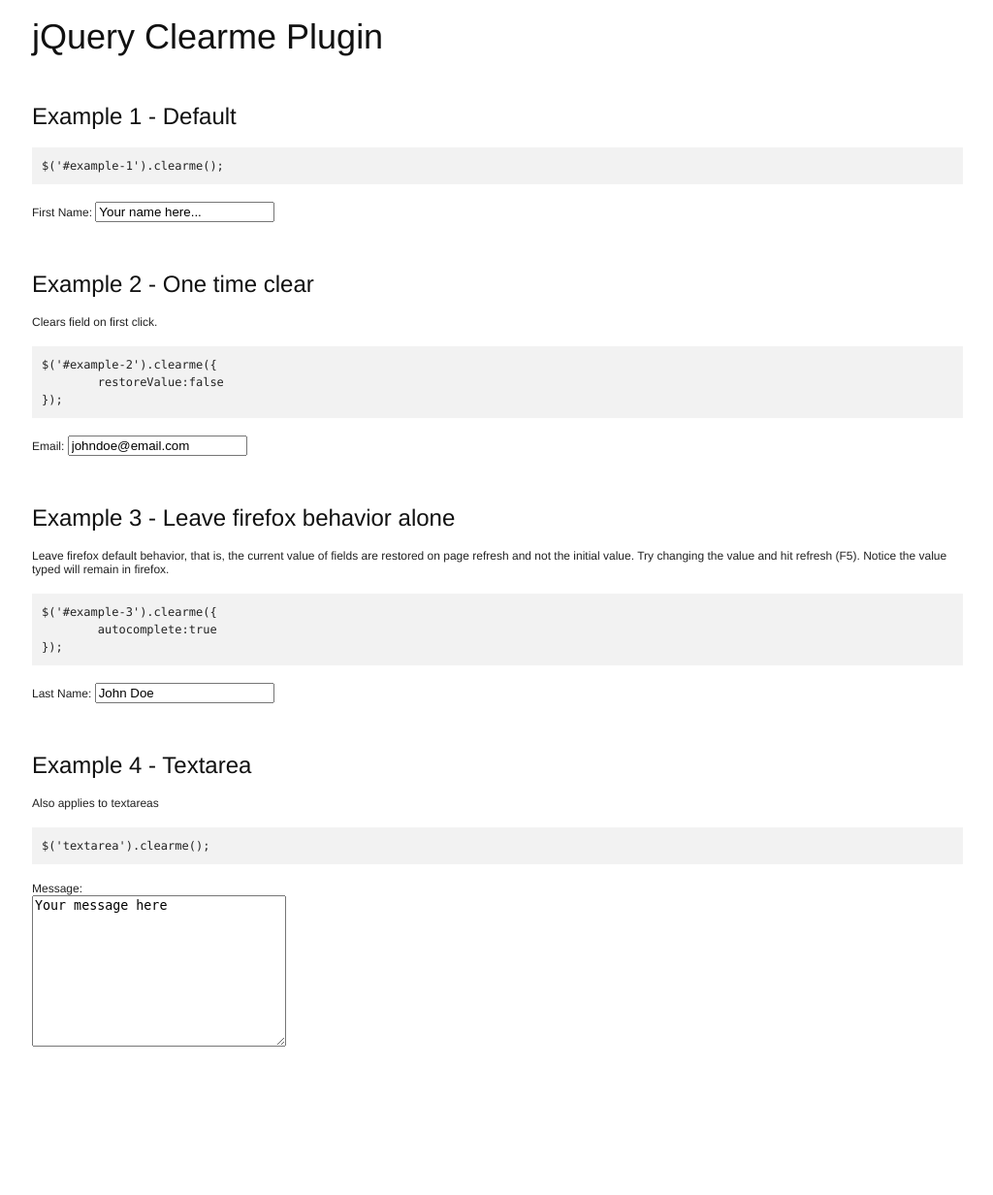
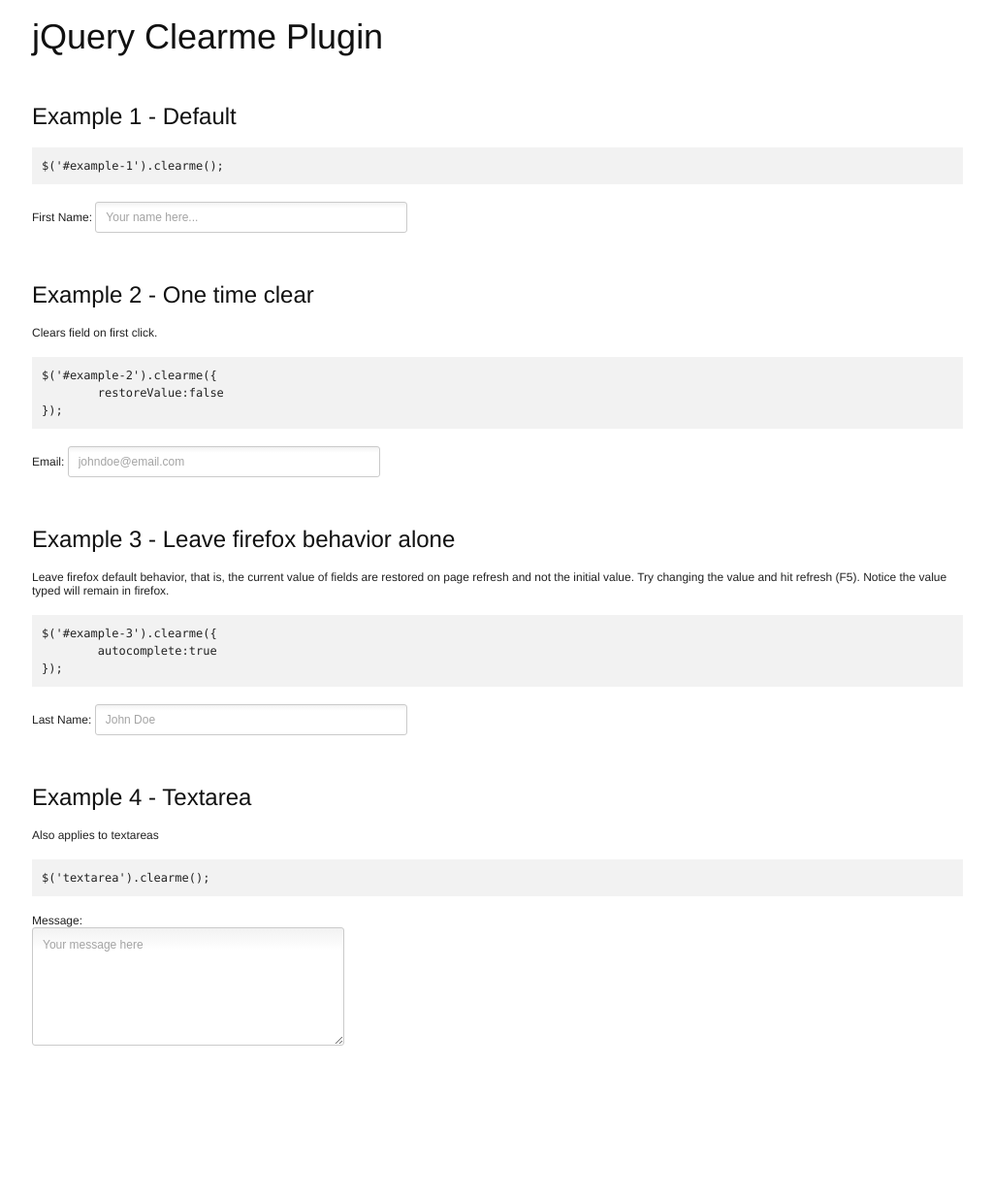
Before and after one commit to kosinix/clearme, a PHP site: page / in a window 1280 px wide. Shown: the whole page at 97% size, without its empty margins (127-1151 px from the left). After the commit the page ends 1078 px from the top, so only its background shows below. Run offline with PHP 8.4, Linux system fonts and the light colour scheme.

Commit message:
modified css for better textbox and textarea appearance. fix bug on js

```diff
--- a/css/style.css
+++ b/css/style.css
@@ -38,7 +38,11 @@ pre, code, tt {font:1em 'andale mono', 'lucida console', monospace;line-height:1
 
 
 /* Page Structure */
-#wrapper{ margin:0 auto; text-align:left; width:960px; }
+#wrapper{
+	margin:0 auto;
+	text-align:left;
+	width:960px;
+}
 
 
 /* Sample Page Styling */
@@ -52,4 +56,39 @@ h1{
 .entry-example{
 	margin-bottom:50px;
 }
-pre{ padding:10px; background: #F2F2F2;}
+pre{
+	padding:10px;
+	background: #F2F2F2;
+}
+input[type=text].uncleared,
+textarea.uncleared{
+	color:#a4a4a4;
+}
+input[type=text],
+textarea{
+	color:#000;
+	min-width:300px;
+	height:100px;
+	font-family:Arial;
+	font-size:12px;
+	border:1px solid #cacaca;
+	padding:10px;
+	background: #e2e2e2;
+	-moz-border-radius:3px; /* Firefox */
+	-webkit-border-radius:3px; /* Safari and chrome */
+	border-radius:3px; /* CSS3 */
+	background: #f2f2f2;
+	background: -moz-linear-gradient(top,  #f2f2f2 0%, #ffffff 19%);
+	background: -webkit-gradient(linear, left top, left bottom, color-stop(0%,#f2f2f2), color-stop(19%,#ffffff));
+	background: -webkit-linear-gradient(top,  #f2f2f2 0%,#ffffff 19%);
+	background: -o-linear-gradient(top,  #f2f2f2 0%,#ffffff 19%);
+	background: -ms-linear-gradient(top,  #f2f2f2 0%,#ffffff 19%);
+	background: linear-gradient(top,  #f2f2f2 0%,#ffffff 19%);
+	filter: progid:DXImageTransform.Microsoft.gradient( startColorstr='#f2f2f2', endColorstr='#ffffff',GradientType=0 );
+}
+input[type=text]{
+	width:200px;
+	padding:0 10px;
+	height:30px;
+	line-height:30px;
+}
--- a/index.html
+++ b/index.html
@@ -12,7 +12,7 @@
 	<script type="text/javascript">
 	$(document).ready(function(){
 		//example 1
-		$('input').clearme();
+		$('#example-1').clearme();
 
 		//example 2
 		$('#example-2').clearme({
--- a/js/clearme-1.0.0.js
+++ b/js/clearme-1.0.0.js
@@ -23,20 +23,20 @@
 			return this.each(function() {
 				var field = $(this);//jquery object of our select element
 
-				if(field.is('input[type=text]') && field.is('textarea')){//check if its the correct element
+				if(field.is('input[type=text]') || field.is('textarea')){//check if its the correct element
 
 					if(options.autocomplete==false){
 						field.attr('autocomplete','off'); //prevent previous form values to appear on page refresh in Firefox
 					}
-
+					field.addClass('uncleared');
 					field.focus(function(){
 						if(!$(this).data('cleared')){
 							$(this).data('value', $(this).val());
-							$(this).data('cleared', true).val('');
+							$(this).data('cleared', true).val('').removeClass('uncleared').addClass('cleared');
 						}
 					}).blur(function(){
 						if($.trim($(this).val())=='' && options.restoreValue){//treat spaces only as blanks too
-							$(this).data('cleared', false).val($(this).data('value'));
+							$(this).data('cleared', false).val($(this).data('value')).removeClass('cleared').addClass('uncleared');
 						}
 					});
 				}
```
